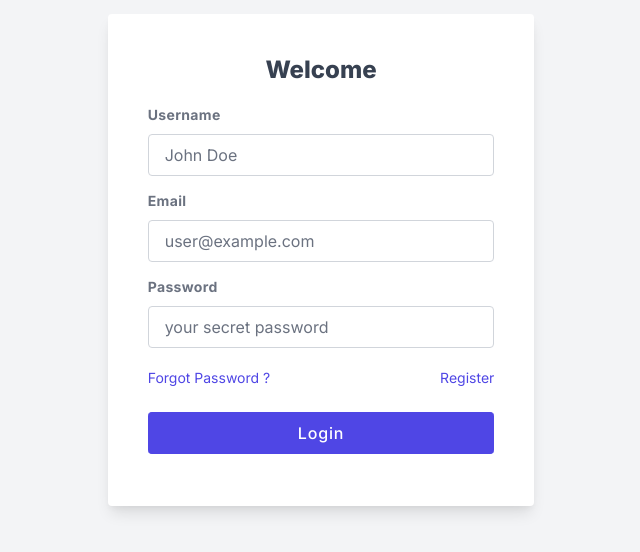
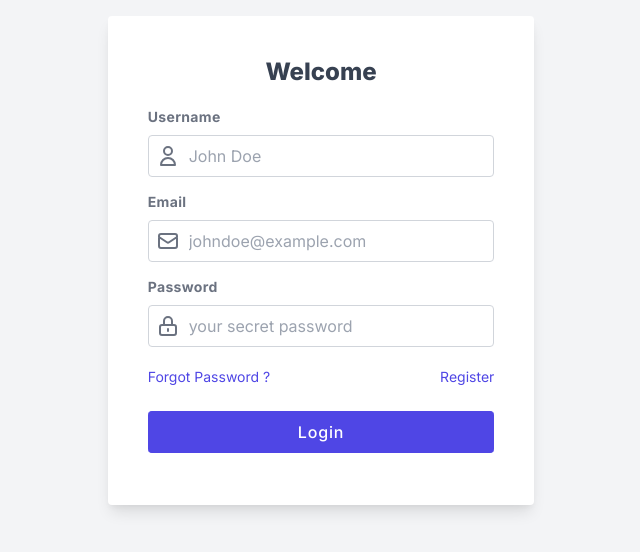
Before and after one commit to Chandu4221/tailwindcss2.x_components, a website built with webpack: page src/pages/login.html in a window 1280 px wide. Shown: the part 140-692 px from the top of the page, without its empty margins (319-959 px from the left). Built offline with nearby package versions, Linux system fonts and the light colour scheme; what @tailwindcss/typography would draw is missing.

Commit message:
login page icons added to form fields

```diff
--- a/src/index.html
+++ b/src/index.html
@@ -6,10 +6,10 @@
     <title>TailwindCSS 2.x Components</title>
   </head>
   <body>
-    <h3 class="text-xl text-center p-4 bg-indigo-600 text-indigo-50">
+    <h3 class="p-4 text-xl text-center bg-indigo-600 text-indigo-50">
       List of Components
     </h3>
-    <a href="./pages/login.html" class="p-4 inline-flex" target="_blank"
+    <a href="./pages/login.html" class="inline-flex p-4" target="_blank"
       >1. Basic Login Page</a
     >
   </body>
--- a/src/pages/login.html
+++ b/src/pages/login.html
@@ -7,133 +7,129 @@
     <title>Tailwind CSS 2.x Components</title>
   </head>
   <body>
-    <div class="min-h-screen bg-gray-100 flex">
+    <div class="flex min-h-screen bg-gray-100">
+      <!-- form -->
       <form
         action="#"
-        class="
-          bg-white
-          p-6
-          lg:p-10
-          m-auto
-          shadow-lg
-          rounded
-          md:w-7/12
-          lg:w-6/12
-          xl:w-4/12
-          my-auto
-        "
+        class="p-6 m-auto my-auto bg-white rounded shadow-lg  lg:p-10 md:w-7/12 lg:w-6/12 xl:w-4/12"
       >
-        <div class="text-gray-700 text-2xl text-center font-extrabold mb-4">
+        <!-- form heading -->
+        <div class="mb-4 text-2xl font-extrabold text-center text-gray-700">
           Welcome
         </div>
+        <!-- username -->
         <div class="mb-3">
           <label
             for="username"
-            class="text-sm font-bold tracking-wide text-gray-500"
+            class="inline-flex mb-2 text-sm font-bold tracking-wide text-gray-500 "
             >Username</label
           >
+          <div class="relative text-gray-500 focus-within:text-indigo-600">
+            <div class="absolute inset-y-0 inline-flex items-center ml-2">
+              <svg
+                xmlns="http://www.w3.org/2000/svg"
+                class="w-6 h-6"
+                fill="none"
+                viewBox="0 0 24 24"
+                stroke="currentColor"
+              >
+                <path
+                  stroke-linecap="round"
+                  stroke-linejoin="round"
+                  stroke-width="2"
+                  d="M16 7a4 4 0 11-8 0 4 4 0 018 0zM12 14a7 7 0 00-7 7h14a7 7 0 00-7-7z"
+                />
+              </svg>
+            </div>
             <input
+              id="username"
               type="text"
-            id="username"
-            class="
-              w-full
-              px-4
-              py-2
-              mt-2
-              rounded
-              focus:ring-1 focus:ring-indigo-600
-              border-gray-300 border-1
-              outline-none
-              focus:border-indigo-600
-            "
+              class="w-full px-4 py-2 pl-10 placeholder-gray-400 border-gray-300 rounded outline-none  focus:ring-1 focus:ring-indigo-600 border-1 focus:border-indigo-600"
               placeholder="John Doe"
             />
           </div>
+        </div>
+        <!-- email -->
         <div class="mb-3">
           <label
             for="email"
-            class="text-sm font-bold tracking-wide text-gray-500"
+            class="inline-flex mb-2 text-sm font-bold tracking-wide text-gray-500 "
             >Email</label
           >
+          <div class="relative text-gray-500 focus-within:text-indigo-600">
+            <div class="absolute inset-y-0 inline-flex items-center ml-2">
+              <svg
+                xmlns="http://www.w3.org/2000/svg"
+                class="w-6 h-6"
+                fill="none"
+                viewBox="0 0 24 24"
+                stroke="currentColor"
+              >
+                <path
+                  stroke-linecap="round"
+                  stroke-linejoin="round"
+                  stroke-width="2"
+                  d="M3 8l7.89 5.26a2 2 0 002.22 0L21 8M5 19h14a2 2 0 002-2V7a2 2 0 00-2-2H5a2 2 0 00-2 2v10a2 2 0 002 2z"
+                />
+              </svg>
+            </div>
             <input
               id="email"
-            type="email"
-            class="
-              w-full
-              px-4
-              py-2
-              mt-2
-              rounded
-              focus:ring-1 focus:ring-indigo-600
-              border-gray-300 border-1
-              outline-none
-              focus:border-indigo-600
-            "
-            placeholder="user@example.com"
+              type="text"
+              class="w-full px-4 py-2 pl-10 placeholder-gray-400 border-gray-300 rounded outline-none  focus:ring-1 focus:ring-indigo-600 border-1 focus:border-indigo-600"
+              placeholder="johndoe@example.com"
             />
           </div>
+        </div>
+        <!-- password -->
         <div class="mb-3">
           <label
             for="password"
-            class="text-sm font-bold tracking-wide text-gray-500"
+            class="inline-flex mb-2 text-sm font-bold tracking-wide text-gray-500 "
             >Password</label
           >
+          <div class="relative text-gray-500 focus-within:text-indigo-600">
+            <div class="absolute inset-y-0 inline-flex items-center ml-2">
+              <svg
+                xmlns="http://www.w3.org/2000/svg"
+                class="w-6 h-6"
+                fill="none"
+                viewBox="0 0 24 24"
+                stroke="currentColor"
+              >
+                <path
+                  stroke-linecap="round"
+                  stroke-linejoin="round"
+                  stroke-width="2"
+                  d="M12 15v2m-6 4h12a2 2 0 002-2v-6a2 2 0 00-2-2H6a2 2 0 00-2 2v6a2 2 0 002 2zm10-10V7a4 4 0 00-8 0v4h8z"
+                />
+              </svg>
+            </div>
             <input
               id="password"
               type="text"
-            class="
-              w-full
-              px-4
-              py-2
-              mt-2
-              rounded
-              focus:ring-1 focus:ring-indigo-600
-              border-gray-300 border-1
-              outline-none
-              focus:border-indigo-600
-            "
+              class="w-full px-4 py-2 pl-10 placeholder-gray-400 border-gray-300 rounded outline-none  focus:ring-1 focus:ring-indigo-600 border-1 focus:border-indigo-600"
               placeholder="your secret password"
             />
           </div>
-        <div class="mb-3 mt-5 flex">
+        </div>
+        <!-- forgot password and register -->
+        <div class="flex mt-5 mb-3">
           <a
             href="#"
-            class="
-              inline-flex
-              text-sm text-indigo-600
-              hover:text-indigo-700
-              focus:bg-indigo-700
-              mr-auto
-            "
+            class="inline-flex mr-auto text-sm text-indigo-600  hover:text-indigo-700 focus:bg-indigo-700"
             >Forgot Password ?
           </a>
           <a
             href="#"
-            class="
-              inline-flex
-              text-sm text-indigo-600
-              hover:text-indigo-700
-              focus:bg-indigo-700
-            "
+            class="inline-flex text-sm text-indigo-600  hover:text-indigo-700 focus:bg-indigo-700"
             >Register</a
           >
         </div>
-        <div class="mb-3 mt-6">
+        <!-- submit btn -->
+        <div class="mt-6 mb-3">
           <button
-            class="
-              w-full
-              py-2
-              px-4
-              border-t border-b border-indigo-600
-              rounded
-              text-white
-              font-medium
-              tracking-wider
-              focus:outline-none
-              bg-indigo-600
-              hover:bg-indigo-700
-              focus:bg-indigo-700
-            "
+            class="w-full px-4 py-2 font-medium tracking-wider text-white bg-indigo-600 border-t border-b border-indigo-600 rounded  focus:outline-none hover:bg-indigo-700 focus:bg-indigo-700"
             type="submit"
           >
             Login
```
Lines whose indentation alone changed are shown as unchanged.
